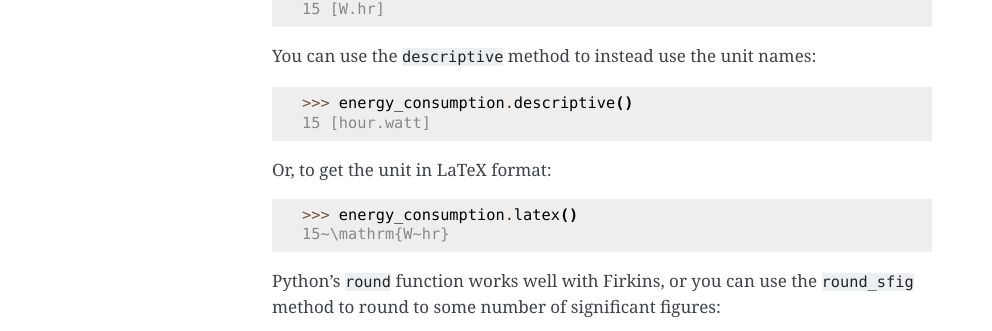
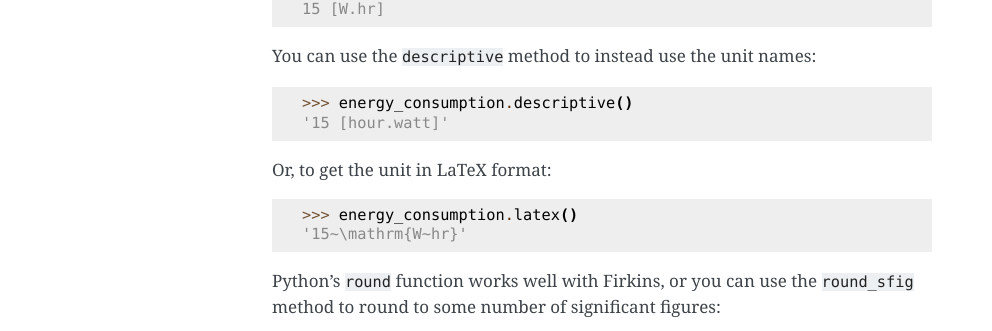
Before and after one commit to janKaje/firkin, a Sphinx documentation site: the page built from docs/source/user_guide/format.rst, in a window 1280 px wide. Shown: the part 234-565 px from the top of the page, without its empty margins (148-1140 px from the left). Built offline with Sphinx 7.4.7, drawn with Linux system fonts in a browser that asks for light colours; pages that are not in the unit, such as notebooks, are missing from menus.

```diff
--- a/docs/source/conf.py
+++ b/docs/source/conf.py
@@ -14,7 +14,10 @@ release = '0.3.0'
 # -- General configuration ---------------------------------------------------
 # https://www.sphinx-doc.org/en/master/usage/configuration.html#general-configuration
 
-extensions = []
+extensions = [
+    'sphinx.ext.doctest',
+    'sphinx.ext.autodoc'
+]
 
 templates_path = ['_templates']
 exclude_patterns = []
--- a/docs/source/getting_started.rst
+++ b/docs/source/getting_started.rst
@@ -87,7 +87,7 @@ The primary way to convert a Firkin to a different unit is the ``as_unit`` metho
 String queries can also be collections of units, formatted like so:
 
 >>> kJ.as_unit("g.mile2/minute2")
-1389.967770752805 [g.mi2/min2]
+1389.9677707528049 [g.mi2/min2]
 
 as_number, as_unitless
 ^^^^^^^^^^^^^^^^^^^^^^
--- a/docs/source/user_guide/custom.rst
+++ b/docs/source/user_guide/custom.rst
@@ -3,6 +3,7 @@ Custom Units
 
 Custom Firkin units can be created with the `custom` classmethod:
 
+>>> from firkin import Firkin
 >>> usd = Firkin.unit("USD")
 >>> eur = Firkin.custom("euro", "EUR", 1.16537 * usd)
 >>> eur
--- a/docs/source/user_guide/format.rst
+++ b/docs/source/user_guide/format.rst
@@ -11,12 +11,12 @@ Generally, when a Firkin is printed or otherwise turned into a string, it uses t
 You can use the ``descriptive`` method to instead use the unit names:
 
 >>> energy_consumption.descriptive()
-15 [hour.watt]
+'15 [hour.watt]'
 
 Or, to get the unit in LaTeX format:
 
 >>> energy_consumption.latex()
-15~\mathrm{W~hr}
+'15~\mathrm{W~hr}'
 
 Python's ``round`` function works well with Firkins, or you can use the ``round_sfig`` method to round to some number of significant figures:
 
--- a/docs/source/user_guide/log_units.rst
+++ b/docs/source/user_guide/log_units.rst
@@ -23,7 +23,7 @@ In any other case, it resolves the logarithmic ratio and turns into a floating p
 >>> ratio.as_unitless()
 125.89254117941687
 >>> ratio - 100
-25.89254117941687
+25.892541179416867
 >>> 1.0/ratio
 0.007943282347242805
 >>> ratio2**2
--- a/docs/source/user_guide/non_arithmetics.rst
+++ b/docs/source/user_guide/non_arithmetics.rst
@@ -5,6 +5,7 @@ Non-arithmetic functions generally require their inputs to be unitless (i.e. tri
 For such cases, you will need to either ensure the Firkin has no units.
 You can also call the ``as_number`` method to force-remove the units, but this isn't recommended.
 
+>>> from firkin import Firkin
 >>> inch = Firkin.unit("inch")
 >>> cm = Firkin.unit("cm")
 >>> inch**2 # an example of allowed exponentiation
```
